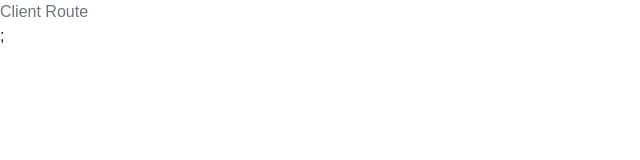
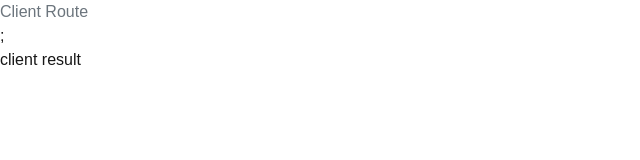
Before and after one commit to harish8930/rendering-in-nextjs, a Next.js app: page /client-route in a window 1280 px wide. Shown: the top 160 px of the page, without its empty margins (0-640 px from the left). Built offline with nearby package versions, Linux system fonts and the light colour scheme.

Commit message:
client only code

```diff
--- a/package.json
+++ b/package.json
@@ -10,6 +10,7 @@
   },
   "dependencies": {
     "@types/react-slick": "^0.23.13",
+    "client-only": "^0.0.1",
     "next": "15.3.4",
     "react": "^19.0.0",
     "react-dom": "^19.0.0",
--- a/src/app/client-route/page.tsx
+++ b/src/app/client-route/page.tsx
@@ -1,13 +1,14 @@
 "use client";
 import { useTheme } from "@/components/theme-provider";
-
-import ImageCarousel from "@/components/imagecarousel";
+import { clientSideFunction } from "@/utils/client-utils";
 
 export default function ClientRoute() {
   const theme = useTheme();
+  const result = clientSideFunction();
   return (
     <div>
       <h1 style={{ color: theme.colors.secondary }}>Client Route</h1>;
+      <p>{result}</p>
     </div>
   );
 }
--- /dev/null
+++ b/src/utils/client-utils.ts
@@ -0,0 +1,11 @@
+import "client-only";
+
+export const clientSideFunction = () => {
+  console.log(
+    `
+    use window object
+    use localstorage
+    `
+  );
+  return "client result";
+};
```
Also changed, not shown: 1 other file (tests, documents, lock files or other folders).
